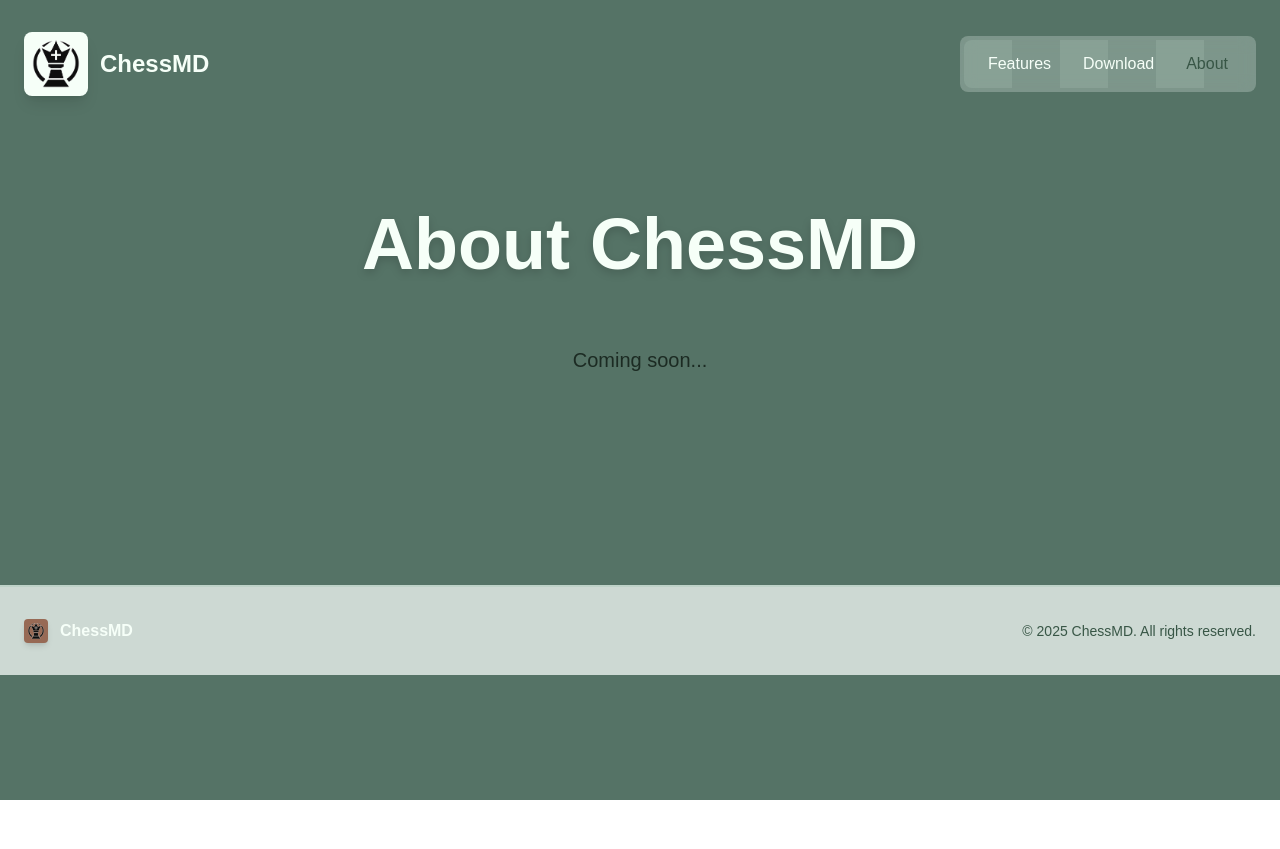
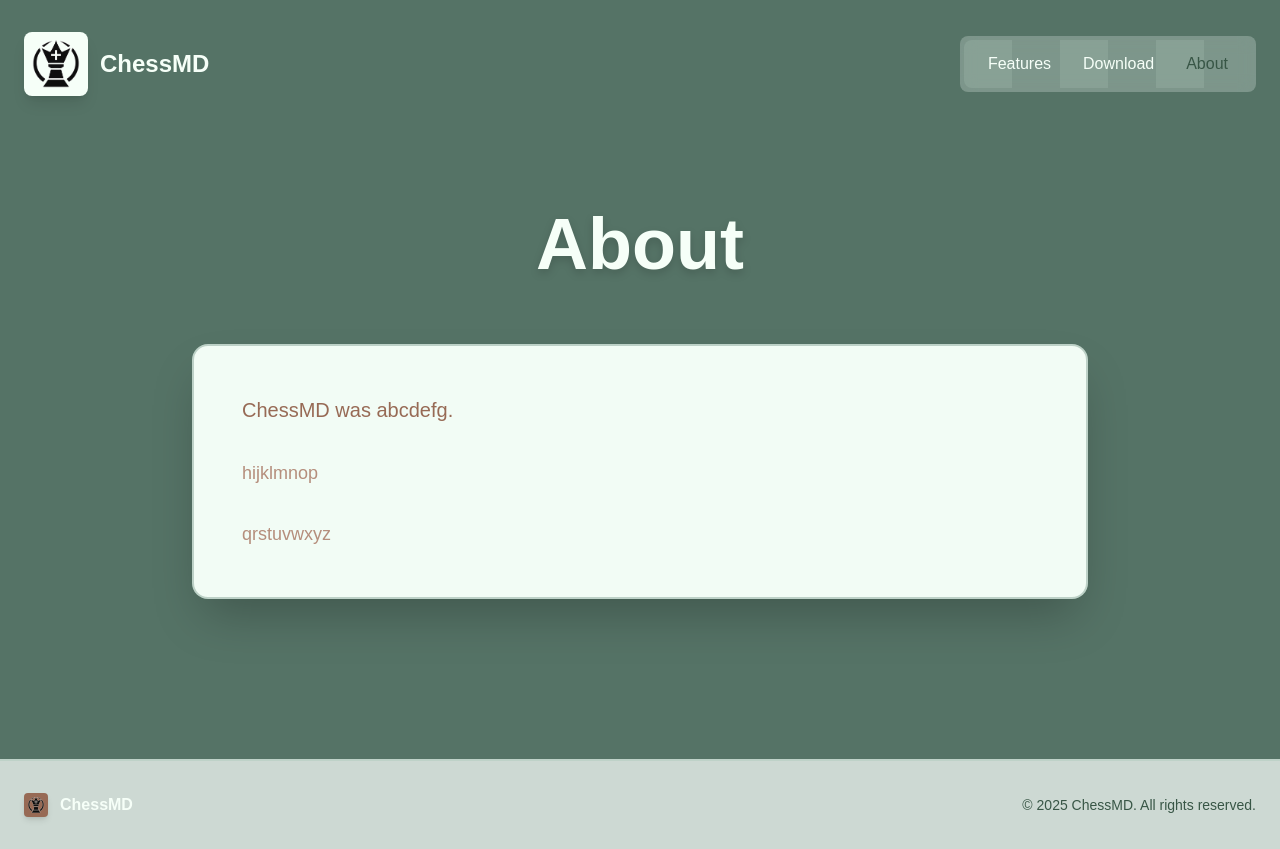
Before and after one commit to ChessMD/SiteMD, a Next.js app: page /about in a window 1280 px wide. Before the commit the page ends 800 px from the top, so only its background shows below. Built offline with nearby package versions, Linux system fonts and the light colour scheme.

Commit message:
add about page content

```diff
--- a/src/app/about/page.tsx
+++ b/src/app/about/page.tsx
@@ -12,11 +12,22 @@ export default function About() {
         <section className="py-20">
           <div className="max-w-6xl mx-auto">
             <h2 className="text-5xl md:text-7xl font-black text-mint-cream text-center mb-16 drop-shadow-lg">
-              About ChessMD
+              About
             </h2>
-            <p className="text-xl font-medium text-cambridge-blue-100 text-center mb-12 max-w-3xl mx-auto leading-relaxed">
-              Coming soon...
-            </p>
+
+            <div className="bg-mint-cream/98 backdrop-blur-sm rounded-2xl p-12 border-2 border-viridian-600/50 shadow-2xl max-w-4xl mx-auto">
+              <p className="text-xl font-medium text-coffee-600 mb-8 leading-relaxed">
+                ChessMD was abcdefg.
+              </p>
+
+              <p className="text-lg font-medium text-coffee-700 mb-8 leading-relaxed">
+                hijklmnop
+              </p>
+
+              <p className="text-lg font-medium text-coffee-700 leading-relaxed">
+                qrstuvwxyz
+              </p>
+            </div>
           </div>
         </section>
       </main>
--- a/src/app/download/page.tsx
+++ b/src/app/download/page.tsx
@@ -12,7 +12,7 @@ export default function Download() {
       <main className="container mx-auto px-6 relative z-10">
         <section className="py-20 text-center">
           <h2 className="text-5xl md:text-7xl font-black text-mint-cream mb-6 drop-shadow-lg">
-            Download ChessMD
+            Download
           </h2>
           <p className="text-xl font-medium text-cambridge-blue-100 mb-12 max-w-3xl mx-auto leading-relaxed">
             Get the latest version of ChessMD for your platform.
--- a/src/app/features/page.tsx
+++ b/src/app/features/page.tsx
@@ -11,7 +11,7 @@ export default function Features() {
       <main className="container mx-auto px-6 relative z-10">
         <section className="py-20">
           <h2 className="text-5xl md:text-7xl font-black text-mint-cream text-center mb-16 drop-shadow-lg">
-            ChessMD Features
+            Features
           </h2>
           <p className="text-xl font-medium text-cambridge-blue-100 text-center mb-12 max-w-3xl mx-auto leading-relaxed">
             Coming soon...
```
